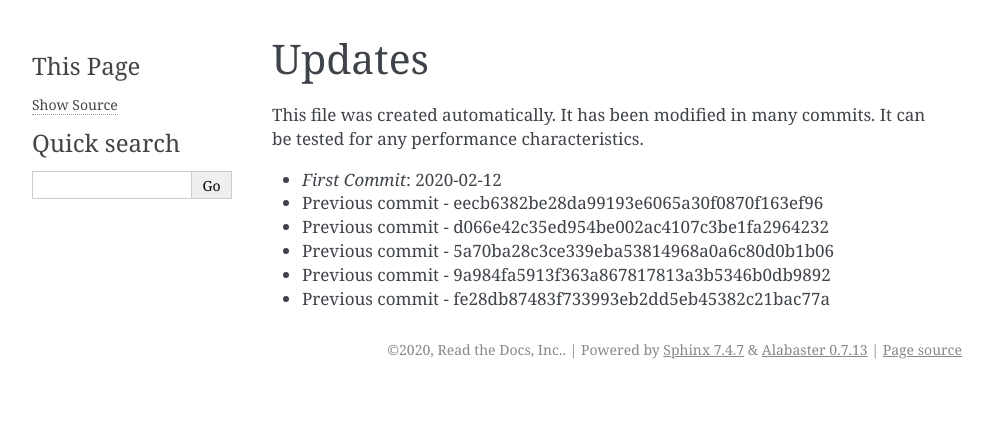
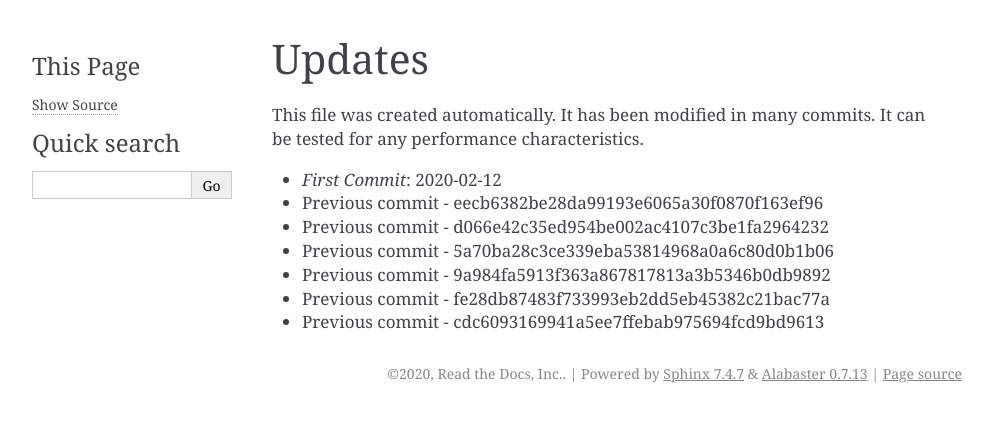
Before and after one commit to readthedocs/rtd-git-stresstest, a Sphinx documentation site: the page built from docs/updates.rst, in a window 1280 px wide. Shown: the top 422 px of the page, without its empty margins (148-1140 px from the left). Built offline with Sphinx 7.4.7, drawn with Linux system fonts in a browser that asks for light colours.

Commit message:
Generating commit from previous: cdc6093169941a5ee7ffebab975694fcd9bd9613

```diff
--- a/docs/updates.rst
+++ b/docs/updates.rst
@@ -11,3 +11,4 @@ It can be tested for any performance characteristics.
 * Previous commit - 5a70ba28c3ce339eba53814968a0a6c80d0b1b06
 * Previous commit - 9a984fa5913f363a867817813a3b5346b0db9892
 * Previous commit - fe28db87483f733993eb2dd5eb45382c21bac77a
+* Previous commit - cdc6093169941a5ee7ffebab975694fcd9bd9613
```
